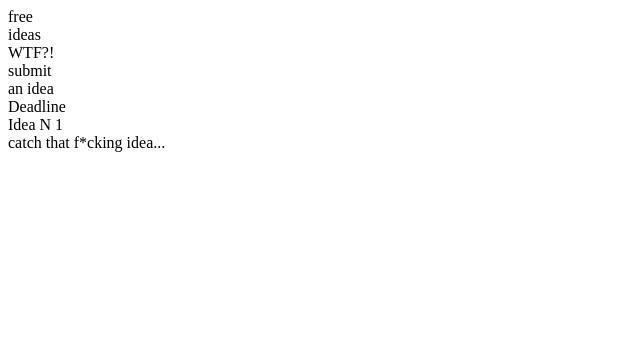
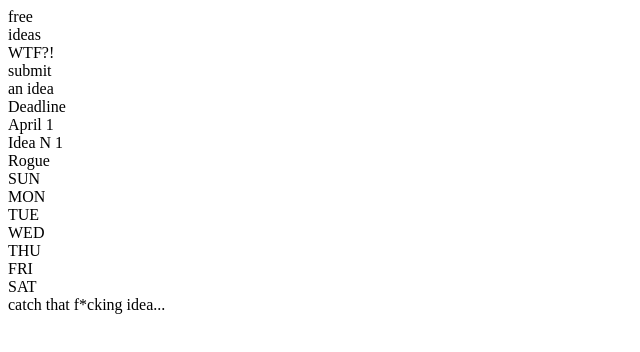
Before and after one commit to cherrih/free-ideas, a React app: page / in a window 1280 px wide. Shown: the top 352 px of the page, without its empty margins (0-640 px from the left). Built offline with nearby package versions, Linux system fonts and the light colour scheme; the HTML template or start-up script is replaced by a standard one.

Commit message:
Render days for calendar component

```diff
--- a/client/src/components/App.jsx
+++ b/client/src/components/App.jsx
@@ -1,37 +1,19 @@
 import React from 'react';
+import Header from './Header.jsx';
+import Calendar from './Calendar.jsx';
 
 class App extends React.Component {
   constructor(props) {
     super(props);
     this.state = {
-
     };
   }
 
   render() {
     return (
       <>
-        <header>
-          <div className="header-bubble free-ideas">
-            free
-            <br />
-            ideas
-          </div>
-          <div className="header-bubble WTF">
-            WTF?!
-          </div>
-          <div className="header-bubble submit-an-idea">
-            submit
-            <br />
-            an idea
-          </div>
-        </header>
-        <div className="calendar">
-          <div className="calendar-top">
-            <div>Deadline</div>
-            <div>Idea N 1</div>
-          </div>
-        </div>
+        <Header/>
+        <Calendar />
         <footer>
           <div className="catch">catch that f*cking idea... </div>
         </footer>
--- /dev/null
+++ b/client/src/components/Calendar.jsx
@@ -0,0 +1,24 @@
+import React from 'react';
+import Days from './Days.jsx';
+
+const Calendar = (props) => {
+  const today = new Date();
+  console.log(today.getDay());
+  return (
+    <div className="calendar-container">
+      <div className="calendar-header">
+        <div className="calendar-left">
+          <div>Deadline</div>
+          <div className="calendar-header-title">April 1</div>
+        </div>
+        <div className="calendar-header-right">
+          <div>Idea N 1</div>
+          <div className="calendar-header-title">Rogue</div>
+        </div>
+      </div>
+      <Days />
+    </div>
+  )
+}
+
+export default Calendar;
--- /dev/null
+++ b/client/src/components/Days.jsx
@@ -0,0 +1,11 @@
+import React from 'react';
+
+const Days = (props) => {
+  const days = ['SUN', 'MON', 'TUE', 'WED', 'THU', 'FRI', 'SAT']
+
+  return (
+    <div className="calendar-days">{days.map(day => <div className={day}>{day}</div>)}</div>
+  )
+}
+
+export default Days;
--- /dev/null
+++ b/client/src/components/Header.jsx
@@ -0,0 +1,23 @@
+import React from 'react';
+
+const Header = (props) => {
+  return (
+    <div className="header-container">
+      <div className="header-bubble free-ideas">
+        free
+        <br />
+        ideas
+      </div>
+      <div className="header-bubble WTF">
+        WTF?!
+      </div>
+      <div className="header-bubble submit-an-idea">
+        submit
+        <br />
+        an idea
+      </div>
+    </div>
+  )
+}
+
+export default Header;
```
